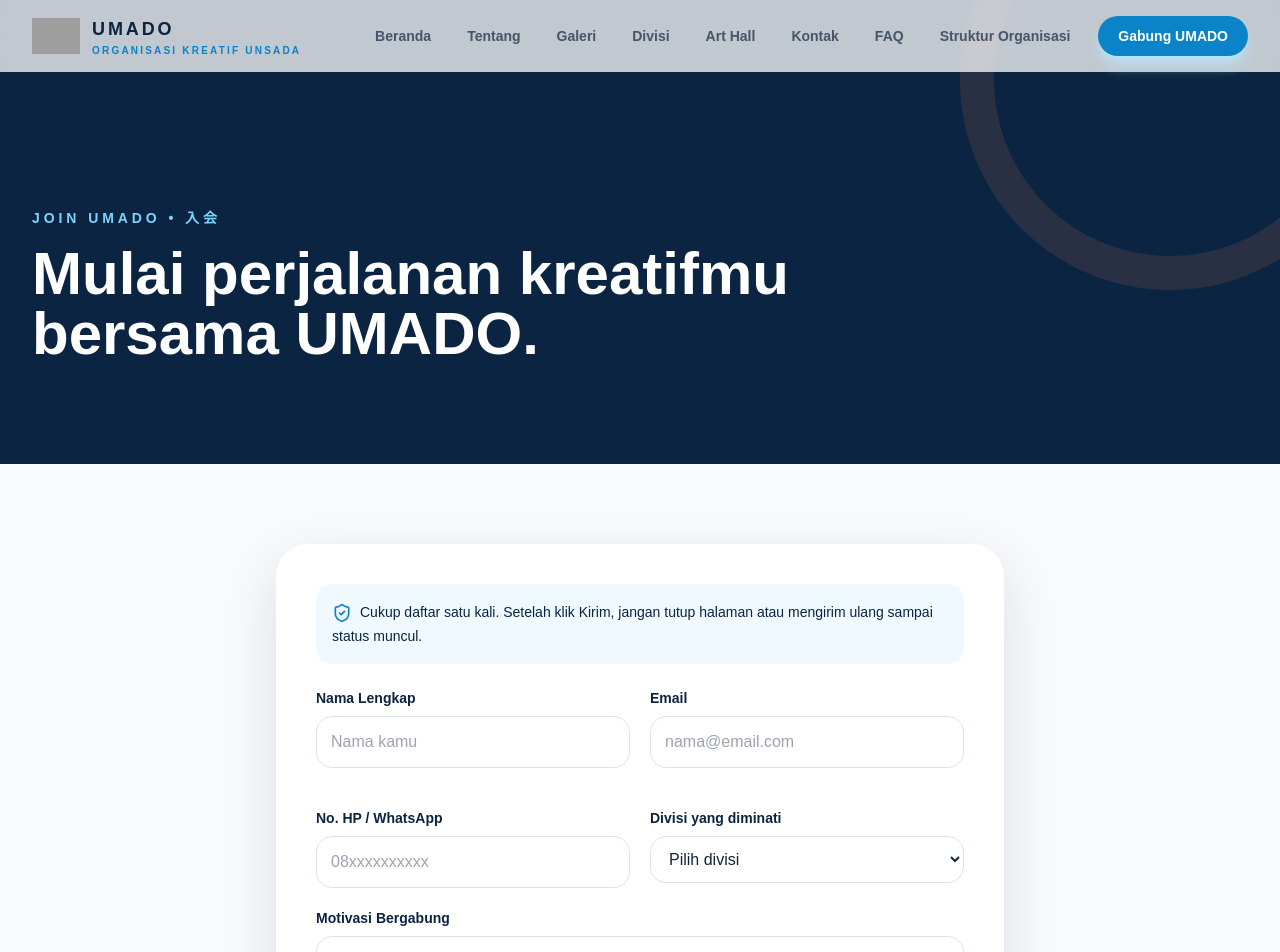
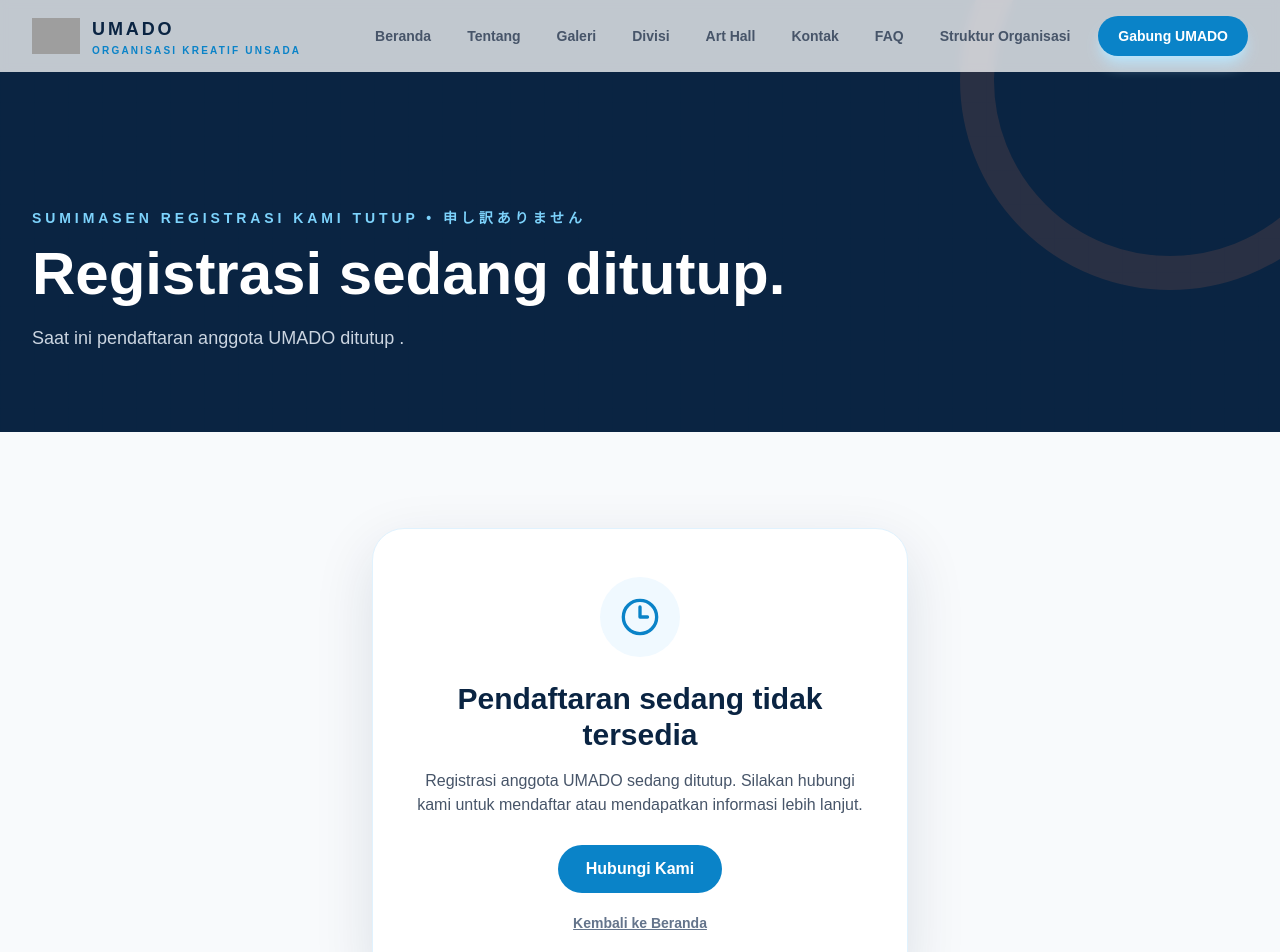
Before and after one commit to AurelNabiel/Umado-web, a Next.js app: page /register in a window 1280 px wide. Shown: the top 952 px of the page. Built offline with nearby package versions, Linux system fonts and the light colour scheme; grey boxes are pictures that could not be loaded.

Commit message:
Registration guard & Tutup Pendaftaran

```diff
--- a/src/app/api/register/route.ts
+++ b/src/app/api/register/route.ts
@@ -1,6 +1,8 @@
 import { NextResponse } from "next/server";
+import { REGISTRATION_OPEN } from "@/lib/registration-config";
 
 type RegistrationPayload = {
+  registrationId?: string;
   fullName?: string;
   email?: string;
   phone?: string;
@@ -21,12 +23,24 @@ function clean(value: unknown) {
 }
 
 export async function POST(request: Request) {
+  if (!REGISTRATION_OPEN) {
+    return NextResponse.json(
+      {
+        success: false,
+        status: "registration_closed",
+        message: "Registrasi sedang ditutup. Silakan hubungi tim UMADO untuk mendaftar.",
+      },
+      { status: 403 }
+    );
+  }
+
   let forwardedToGoogle = false;
   try {
     const body = (await request.json()) as RegistrationPayload;
 
     const fullName = clean(body.fullName);
-    const email = clean(body.email);
+    const email = clean(body.email).toLowerCase();
+    const registrationId = clean(body.registrationId);
     const phone = clean(body.phone);
     const division = clean(body.division);
     const motivation = clean(body.motivation);
@@ -51,6 +65,15 @@ export async function POST(request: Request) {
     if (!emailPattern.test(email)) {
       return NextResponse.json(
         { success: false, status: "not_sent", message: "Format email tidak valid." },
+        { status: 400 }
+      );
+    }
+
+    // ID dibuat sekali oleh browser untuk mengenali retry. Tidak menggantikan
+    // pemeriksaan email + penguncian di Google Apps Script.
+    if (registrationId && !/^[0-9a-f]{8}-[0-9a-f]{4}-[0-9a-f]{4}-[0-9a-f]{4}-[0-9a-f]{12}$/i.test(registrationId)) {
+      return NextResponse.json(
+        { success: false, status: "not_sent", message: "ID pendaftaran tidak valid. Muat ulang halaman dan coba lagi." },
         { status: 400 }
       );
     }
@@ -94,6 +117,7 @@ export async function POST(request: Request) {
       },
       body: JSON.stringify({
         secret: sharedSecret,
+        registrationId,
         fullName,
         email,
         phone,
@@ -106,27 +130,43 @@ export async function POST(request: Request) {
         submittedAt: new Date().toISOString(),
       }),
       cache: "no-store",
+      signal: AbortSignal.timeout(60_000),
     });
 
     const rawResult = await googleResponse.text();
-    let result: { success?: boolean; message?: string } = {};
+    let result: { success?: boolean; message?: string; status?: string; registrationId?: string } = {};
 
     try {
       result = JSON.parse(rawResult);
     } catch {
-      console.error("Invalid Google Apps Script response:", rawResult);
+      // Jangan log isi respons: berpotensi mengandung data pribadi pendaftar.
+      console.error("Invalid Google Apps Script response", googleResponse.status);
     }
 
-    // Hanya respons success:true yang membuktikan penyimpanan selesai.
-    // Jika Apps Script memberi status duplikat, sampaikan tanpa menulis ulang.
-    if (googleResponse.status === 409 || (result as { status?: string }).status === "already_registered") {
+    const status = (result.status || "").toLowerCase();
+    // ContentService Apps Script biasanya merespons HTTP 200, termasuk duplikat.
+    // HTTP 409 tanpa status JSON eksplisit BUKAN bukti email sudah terdaftar.
+    if (status === "already_registered") {
       return NextResponse.json(
-        { success: false, status: "already_registered", message: "Email sudah terdaftar." },
+        { success: false, status: "already_registered", message: "Email ini sudah terdaftar. Tidak ada data baru yang disimpan." },
         { status: 409 }
       );
     }
-    if (!googleResponse.ok || result.success !== true) {
-      console.error("Google Apps Script confirmation missing:", googleResponse.status, rawResult);
+    // Hanya terima status not_sent jika Apps Script secara eksplisit menjamin
+    // tidak ada operasi penyimpanan yang dimulai.
+    if (googleResponse.ok && status === "not_sent") {
+      return NextResponse.json(
+        { success: false, status: "not_sent", message: result.message || "Data belum dikirim karena validasi server." },
+        { status: 400 }
+      );
+    }
+    // Jika Apps Script mengembalikan ID, wajib sesuai dengan request.
+    // Respons legacy success:true masih diterima agar integrasi lama tidak putus,
+    // tetapi anti-duplikasi lintas perangkat baru berlaku setelah guard dipasang.
+    const idMatches = !result.registrationId || result.registrationId === registrationId;
+    if (!googleResponse.ok || result.success !== true || !idMatches ||
+        (status && status !== "success" && status !== "registered")) {
+      console.error("Google Apps Script confirmation missing", googleResponse.status, status);
       return NextResponse.json(
         {
           success: false,
@@ -139,6 +179,8 @@ export async function POST(request: Request) {
 
     return NextResponse.json({
       success: true,
+      status: "success",
+      registrationId,
       message: "Pendaftaran berhasil disimpan.",
     });
   } catch (error) {
--- a/src/app/register/page.tsx
+++ b/src/app/register/page.tsx
@@ -4,6 +4,7 @@ import { FormEvent, useEffect, useRef, useState } from "react";
 import PageHero from "@/components/PageHero";
 import { AlertCircle, CheckCircle2, Clock3, Loader2, ShieldCheck, Upload } from "lucide-react";
 import { track } from "@vercel/analytics";
+import { REGISTRATION_OPEN } from "@/lib/registration-config";
 
 // Vercel Function punya hard-limit payload 4.5MB (request body), dan base64
 // menambah ukuran ~33%. Jadi batas file ASLI kita jaga aman di bawah itu.
@@ -90,9 +91,31 @@ function compressImage(file: File): Promise<Blob> {
 
 // Penanda di browser ini saja. Pencegahan duplikasi global harus dibuat di Apps Script.
 const REGISTRATION_KEY_PREFIX = "umado:registration:v1:";
+const REGISTRATION_REQUEST_PREFIX = "umado:registration:request:v1:";
 type RegistrationStatus = "confirmed" | "unverified";
 function registrationKey(email: string) {
   return REGISTRATION_KEY_PREFIX + email.trim().toLowerCase();
+}
+function registrationRequestKey(email: string) {
+  return REGISTRATION_REQUEST_PREFIX + email.trim().toLowerCase();
+}
+// ID ini bukan akun. ID tetap sama untuk email yang sama agar pengiriman ulang
+// karena gangguan jaringan dapat dikenali oleh Google Apps Script.
+function getRegistrationId(email: string) {
+  const key = registrationRequestKey(email);
+  try {
+    const existing = localStorage.getItem(key);
+    if (existing && /^[0-9a-f]{8}-[0-9a-f]{4}-[0-9a-f]{4}-[0-9a-f]{4}-[0-9a-f]{4}-[0-9a-f]{12}$/i.test(existing)) return existing;
+  } catch {
+    // Mode privasi dapat menolak localStorage; pengunci halaman tetap aktif.
+  }
+  const newId = crypto.randomUUID();
+  try {
+    localStorage.setItem(key, newId);
+  } catch {
+    // Pencegahan lintas browser tetap menjadi tanggung jawab Apps Script.
+  }
+  return newId;
 }
 function readRegistration(email: string): RegistrationStatus | null {
   try {
@@ -122,6 +145,7 @@ export default function RegisterPage() {
   const [unverified, setUnverified] = useState(false);
   const [duplicate, setDuplicate] = useState(false);
   const submittingRef = useRef(false);
+  const requestIdRef = useRef<{ email: string; id: string } | null>(null);
   const loadingDialogRef = useRef<HTMLDivElement>(null);
 
   // Selama modal terbuka, kunci scroll halaman dan arahkan fokus ke dialog.
@@ -201,6 +225,13 @@ export default function RegisterPage() {
         portfolioMimeType = uploadType;
       }
 
+      const normalizedEmail = form.email.trim().toLowerCase();
+      const registrationId =
+        requestIdRef.current?.email === normalizedEmail
+          ? requestIdRef.current.id
+          : getRegistrationId(normalizedEmail);
+      requestIdRef.current = { email: normalizedEmail, id: registrationId };
+
       // Mulai dari sini hasilnya mungkin tersimpan meski koneksi terputus.
       // Catat sebelum request supaya refresh browser tidak memicu kiriman kedua.
       rememberRegistration(form.email, "unverified");
@@ -213,6 +244,8 @@ export default function RegisterPage() {
         },
         body: JSON.stringify({
           ...form,
+          email: normalizedEmail,
+          registrationId,
           portfolioFileName,
           portfolioMimeType,
           portfolioFileBase64,
@@ -264,6 +297,48 @@ export default function RegisterPage() {
       submittingRef.current = false;
       setLoading(false);
     }
+  }
+
+  if (!REGISTRATION_OPEN) {
+    return (
+      <>
+        <PageHero
+          eyebrow="Sumimasen Registrasi Kami Tutup • 申し訳ありません"
+          title="Registrasi sedang ditutup."
+          description="Saat ini pendaftaran anggota UMADO ditutup ."
+        />
+        <section className="bg-slate-50 py-14 sm:py-20 lg:py-24">
+          <div className="mx-auto max-w-xl px-4 sm:px-5">
+            <div
+              role="status"
+              aria-live="polite"
+              className="rounded-[28px] border border-sky-100 bg-white px-6 py-10 text-center shadow-soft sm:rounded-[32px] sm:px-10 sm:py-12"
+            >
+              <div className="mx-auto flex h-20 w-20 items-center justify-center rounded-full bg-sky-50">
+                <Clock3 className="h-10 w-10 text-umado-blue" />
+              </div>
+              <h2 className="mt-6 text-2xl font-black text-umado-navy sm:text-3xl">
+                Pendaftaran sedang tidak tersedia
+              </h2>
+              <p className="mt-4 text-sm leading-7 text-slate-600 sm:text-base">
+                Registrasi anggota UMADO sedang ditutup. Silakan hubungi kami untuk mendaftar atau mendapatkan informasi lebih lanjut.
+              </p>
+              <a
+                href="/contact"
+                className="mt-7 inline-flex items-center justify-center rounded-full bg-umado-blue px-7 py-3 font-bold text-white transition hover:bg-sky-600"
+              >
+                Hubungi Kami
+              </a>
+              <div>
+                <a href="/" className="mt-5 inline-block text-sm font-semibold text-slate-500 underline">
+                  Kembali ke Beranda
+                </a>
+              </div>
+            </div>
+          </div>
+        </section>
+      </>
+    );
   }
 
   if (done) {
--- a/src/lib/data.ts
+++ b/src/lib/data.ts
@@ -28,7 +28,7 @@ export const divisions = [
     icon: BookOpenText,
     image:
       "https://99u9yudm6dibhx9t.public.blob.vercel-storage.com/assets/umachan.png",
-    links: [{ label: "Our Instagram", url: "https://www.instagram.com/ichizu.teamm/" }],
+    links: [{ label: "Tautan Manga", url: "" }],
   },
   {
     slug: "dance-cover",
@@ -41,7 +41,7 @@ export const divisions = [
     icon: Music2,
     image:
       "https://99u9yudm6dibhx9t.public.blob.vercel-storage.com/assets/umachan3.png",
-    links: [{ label: "Our Instagram", url: "https://www.instagram.com/miraecrew.ofc/" }],
+    links: [{ label: "Tautan Dance Cover", url: "" }],
   },
 ];
 
--- /dev/null
+++ b/src/lib/registration-config.ts
@@ -0,0 +1,2 @@
+
+export const REGISTRATION_OPEN = false;
```
